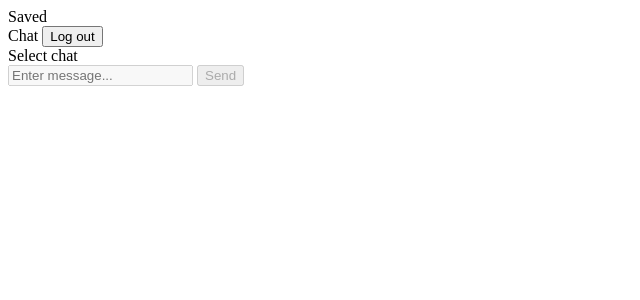
After one commit to maks5s/Chat-App, a FastAPI app: template app/templates/chat.html in a window 1280 px wide. The commit adds this page. Shown: the top 300 px of the page, without its empty margins (0-640 px from the left). Run offline with FastAPI, Linux system fonts and the light colour scheme; the template is opened without the code that fills it, so the values that code supplies are empty; parts of the project's set-up code (start-up, migrations or seed data) failed here and were passed over.

Commit message:
Created chat.html template

```diff
--- a/app/templates/auth.html
+++ b/app/templates/auth.html
@@ -1,4 +1,5 @@
-<html>
+<!DOCTYPE html>
+<html lang="en">
 <head>
     <meta charset="UTF-8">
     <meta name="viewport" content="width=device-width, initial-scale=1.0">
--- /dev/null
+++ b/app/templates/chat.html
@@ -0,0 +1,37 @@
+<!DOCTYPE html>
+<html lang="en">
+<head>
+    <meta charset="UTF-8">
+    <meta name="viewport" content="width=device-width, initial-scale=1.0">
+    <title>Chat</title>
+</head>
+<body>
+    <div class="chat-container">
+        <div class="user-list" id="userList">
+            <div class="user-item" data-user-id="{{ user.id }}">
+                Saved
+            </div>
+            {% for chat in users_all %}
+                {% if chat.id != user.id %}
+                    <div class="user-item" data-user-id="{{ chat.id }}">
+                        {{ chat.name }}
+                    </div>
+                {% endif %}
+            {% endfor %}
+        </div>
+        <div class="chat-area">
+            <div class="chat-header" id="chatHeader">
+                <span>Chat</span>
+                <button class="logout-button" id="logoutButton" onclick="logout()">Log out</button>
+            </div>
+            <div class="messages" id="messages">
+                <div class="welcome-message">Select chat</div>
+            </div>
+            <div class="input-area">
+                <input type="text" id="messageInput" placeholder="Enter message..." disabled>
+                <button id="sendButton" disabled>Send</button>
+            </div>
+        </div>
+    </div>
+</body>
+</html>
```
